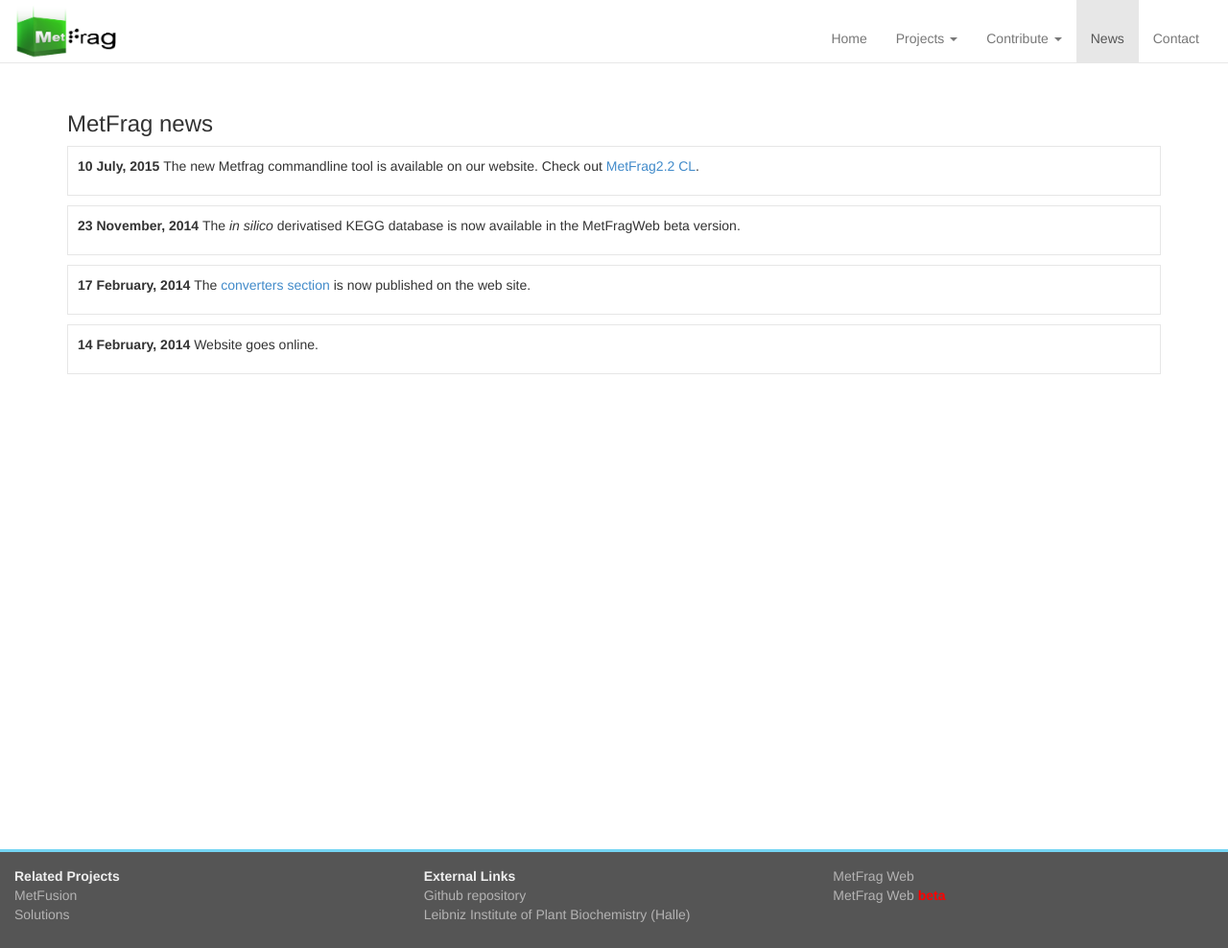
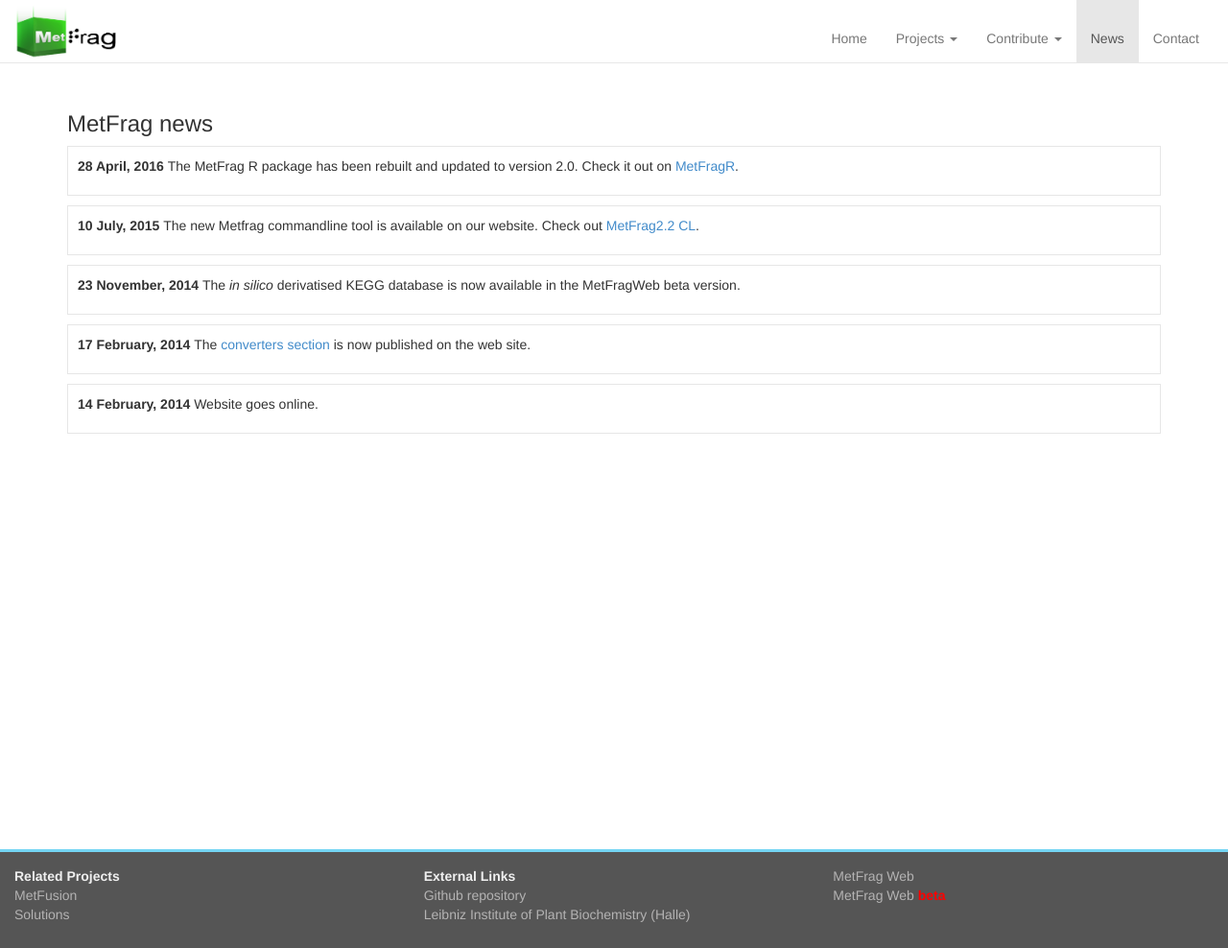
Before and after one commit to ipb-halle/MetFrag, a Jekyll site: the page built from news/index.html, in a window 1280 px wide. Shown: the whole page at 96% size. Built offline with Jekyll 4.4.1, drawn with Linux system fonts in a browser that asks for light colours; nearby versions of some CDN libraries; Markdown is read by kramdown in place of the engine named in the settings.

Commit message:
Update index.html

```diff
--- a/news/index.html
+++ b/news/index.html
@@ -9,6 +9,7 @@
 
   <!-- <li><p><b>February 3, 2014</b> Release of nmrML-1.0-RC1 for for public consultation and feedback. </p></li>
   -->
+  <li><p><b>28 April, 2016 </b>The MetFrag R package has been rebuilt and updated to version 2.0. Check it out on <a href="/MetFrag/projects/metfragr">MetFragR</a>.</p></li>
   <li><p><b>10 July, 2015 </b> The new Metfrag commandline tool is available on our website. Check out <a href="/MetFrag/projects/metfrag22cl">MetFrag2.2 CL</a>.</p></li>
   <li><p><b>23 November, 2014 </b> The <i>in silico</i> derivatised KEGG database is now available in the MetFragWeb beta version. </p></li>
   <li><p><b>17 February, 2014 </b> The <a href="/MetFrag/projects/converter">converters section</a> is now published on the web site. </p></li>
```
